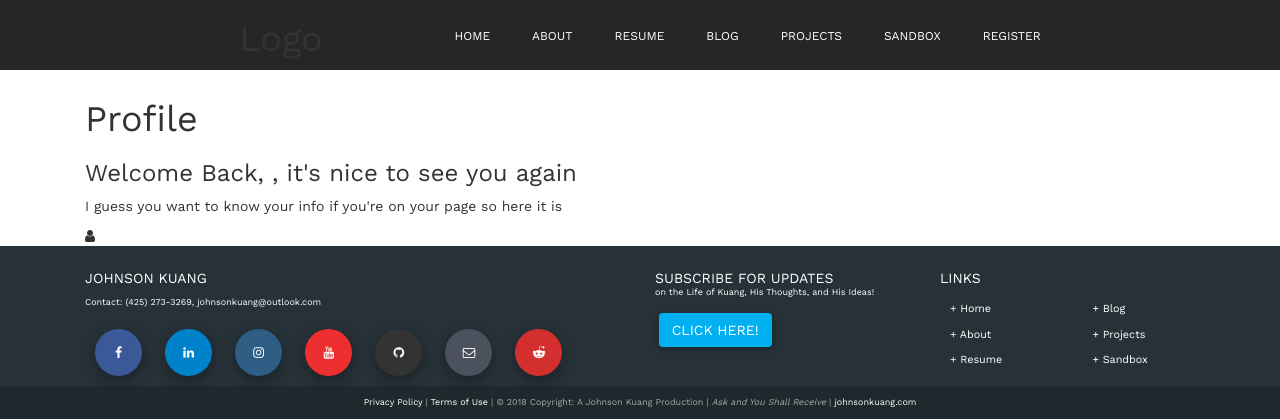
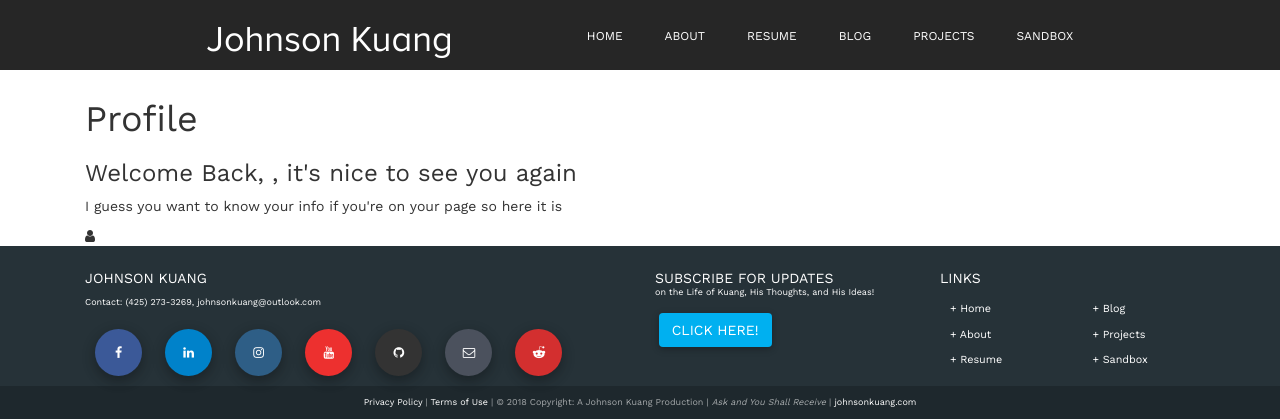
Before and after one commit to johnsonkuang/johnson-kuang-website, a Django app: page /accounts/profile/ in a window 1280 px wide. Shown: the top 420 px of the page. Run offline with Django 3.2, Linux system fonts and the light colour scheme; some libraries are stand-ins or nearby versions; some web fonts are replaced.

Commit message:
push to production 2.0

```diff
--- a/johnsonkuangwebsite/website/static/website/css/navbar.css
+++ b/johnsonkuangwebsite/website/static/website/css/navbar.css
@@ -24,6 +24,10 @@ header {
     position: fixed;
     z-index: 999;
     width: 100%;
+}
+
+.logo {
+    color: #FFF;
 }
 
 .nav-toggle {
--- a/johnsonkuangwebsite/website/templates/website/base.html
+++ b/johnsonkuangwebsite/website/templates/website/base.html
@@ -85,7 +85,9 @@
 <body>
     {% block navbar %}
         <header>
-            <h1 class="logo">Logo</h1>
+            <link href="{% static 'website/fonts/proxima-nova-web-fonts-master/proxima-nova-web-fonts-master/fonts/fonts.css' %}" rel="stylesheet" type="text/css">
+            <link href="{% static 'website/fonts/proxima-nova-web-fonts-master/proxima-nova-web-fonts-master/fonts/fonts.min.css' %}" rel="stylesheet" type="text/css">
+            <h1 class="logo" style="color: #FFF; font-family: 'Proxima Nova';">Johnson Kuang</h1>
             <input type="checkbox" id="nav-toggle" class="nav-toggle">
             <nav>
                     <ul>
@@ -96,7 +98,7 @@
                             <li class="{% if url_name == 'blog' %}active{% endif %}"><a href="{% url 'blog:post_list' %}">Blog</a></li>
                             <li class="{% if url_name == 'projects' %}active{% endif %}"><a href="{% url 'website:projects' %}">Projects</a></li>
                             <li class="{% if url_name == 'sandbox' %}active{% endif %}"><a href="{% url 'website:sandbox' %}">Sandbox</a></li>
-                            <li><a href="#">Register</a> </li>
+                            <!--<li><a href="#">Register</a> </li>-->
                         {% endwith %}
                     </ul>
             </nav>
@@ -120,19 +122,19 @@
                     <h5 class="text-uppercase">Johnson Kuang</h5>
                     <p>Contact: (425) 273-3269, johnsonkuang@outlook.com</p>
                     <!--Facebook-->
-                    <a class="btn-floating btn-md btn-fb" role="button"><i class="fa fa-lg fa-facebook"></i></a>
+                    <a class="btn-floating btn-md btn-fb" role="button" href="https://www.facebook.com/profile.php?id=100011236536457"><i class="fa fa-lg fa-facebook"></i></a>
                     <!--Linkedin-->
-                    <a class="btn-floating btn-md btn-li" role="button"><i class="fa fa-lg fa-linkedin"></i></a>
+                    <a class="btn-floating btn-md btn-li" role="button" href="https://www.linkedin.com/in/johnson-kuang"><i class="fa fa-lg fa-linkedin"></i></a>
                     <!--Instagram-->
-                    <a class="btn-floating btn-md btn-ins" role="button"><i class="fa fa-lg fa-instagram"></i></a>
+                    <a class="btn-floating btn-md btn-ins" role="button" href="https://www.instagram.com/jk.uang/"><i class="fa fa-lg fa-instagram"></i></a>
                     <!--Youtube-->
-                    <a class="btn-floating btn-md btn-yt" role="button"><i class="fa fa-lg fa-youtube"></i></a>
+                    <a class="btn-floating btn-md btn-yt" role="button" href="https://www.youtube.com/channel/UCBw6FWxjxZOYrBzV6Q6lH-w?view_as=subscriber"><i class="fa fa-lg fa-youtube"></i></a>
                     <!--Github-->
-                    <a class="btn-floating btn-md btn-git" role="button"><i class="fa fa-lg fa-github"></i></a>
+                    <a class="btn-floating btn-md btn-git" role="button" href="https://github.com/johnsonkuang"><i class="fa fa-lg fa-github"></i></a>
                     <!--Email-->
-                    <a class="btn-floating btn-md btn-email" role="button"><i class="fa fa-lg fa-envelope-o"></i></a>
+                    <a class="btn-floating btn-md btn-email" role="button" href="mailto:johnsonkuang@outlook.com ?subject=Message to Johnson &amp;body=Your Email:"><i class="fa fa-lg fa-envelope-o"></i></a>
                     <!--Reddit-->
-                    <a class="btn-floating btn-md btn-red" role="button"><i class="fa fa-lg fa-reddit-alien"></i></a>
+                    <a class="btn-floating btn-md btn-red" role="button" href=""><i class="fa fa-lg fa-reddit-alien"></i></a>
                 </div>
                 <!--Grid column-->
                 <div class="col-md-3 mb-md-0 mb-3">
```
